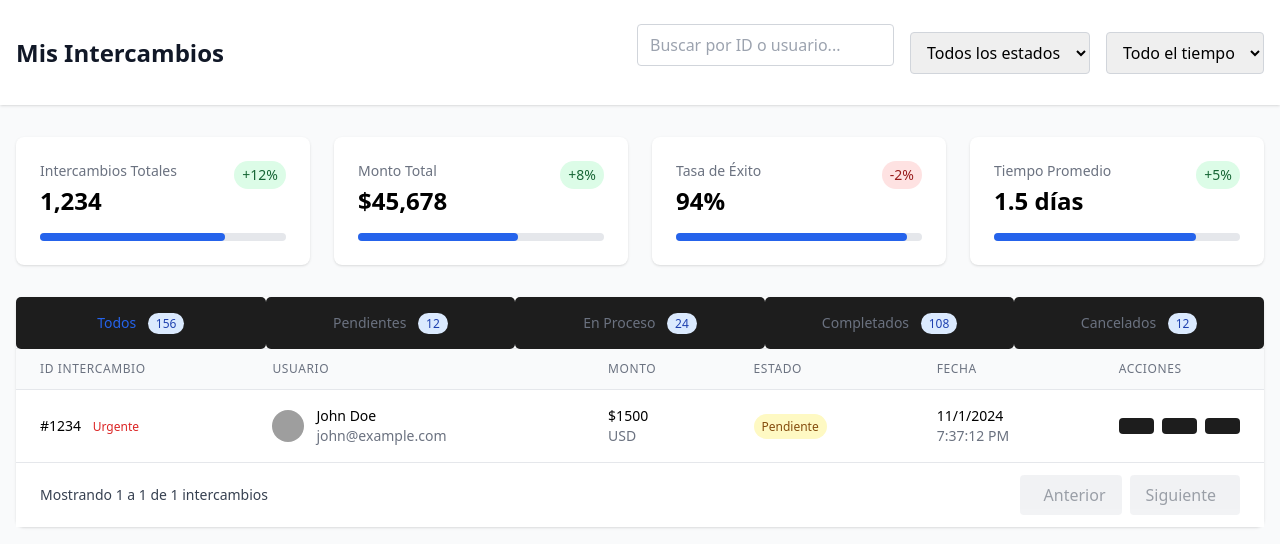
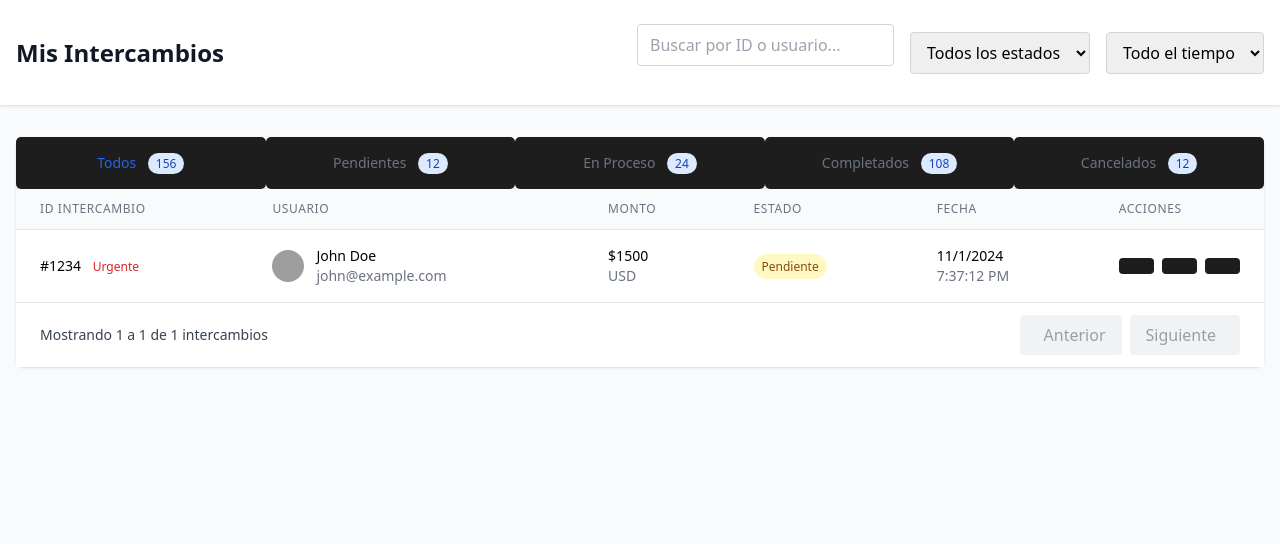
Before and after one commit to Kevin-Payan/MonchoTrade, a Vue app in the folder frontend_web/MonchoTradeWeb/: page /my-exchanges in a window 1280 px wide. Shown: the top 544 px of the page. Built offline with nearby package versions, Linux system fonts and the light colour scheme; grey boxes are pictures that could not be loaded.

Commit message:
cambios exchanges/products

```diff
--- a/frontend_web/MonchoTradeWeb/settings/appsettings.js
+++ b/frontend_web/MonchoTradeWeb/settings/appsettings.js
@@ -3,4 +3,5 @@ export const appsettings = {
     sessionRoute : '/session',
     profileImageRoute: '/profileimage',
     productRoute: '/product',
+    userRoute: '/user'
 }
--- a/frontend_web/MonchoTradeWeb/src/components/FeaturedItems.vue
+++ b/frontend_web/MonchoTradeWeb/src/components/FeaturedItems.vue
@@ -6,12 +6,13 @@
       <ItemCard
         v-for="item in items"
         :key="item.id"
+        :id="item.id"
         :title="item.title"
         :image-url="item.imageUrl"
         :offered-by="item.offeredBy"
         :description="item.description"
         :category="item.category"
-        @propose-exchange="$emit('propose-exchange', item.id)"
+        @propose-exchange="handleExchange"
       />
     </div>
   </div>
--- a/frontend_web/MonchoTradeWeb/src/components/ItemCard.vue
+++ b/frontend_web/MonchoTradeWeb/src/components/ItemCard.vue
@@ -87,6 +87,10 @@ import { useRouter } from 'vue-router';
 const router = useRouter();
 
 const props = defineProps({
+  id:{
+    type: Number,
+    required: true
+  },
   title: {
     type: String,
     required: true
@@ -124,6 +128,8 @@ const handleImageError = () => {
 };
 
 const handleProposeExchange = () => {
+  console.log(props.id)
+  localStorage.setItem('proposedExchange', props.id);
   emit('propose-exchange');
   router.push('/propose-exchange');
 };
--- a/frontend_web/MonchoTradeWeb/src/views/MyExchangesView.vue
+++ b/frontend_web/MonchoTradeWeb/src/views/MyExchangesView.vue
@@ -41,32 +41,6 @@
 
       <!-- Contenido Principal -->
       <main class="container mx-auto px-4 py-8">
-        <!-- Tarjetas de Estadísticas -->
-        <div class="grid grid-cols-1 md:grid-cols-4 gap-6 mb-8">
-          <div v-for="stat in stats" :key="stat.title"
-               class="bg-white rounded-lg shadow p-6">
-            <div class="flex justify-between items-start">
-              <div>
-                <p class="text-sm text-gray-500">{{ stat.title }}</p>
-                <p class="text-2xl font-bold mt-1">{{ stat.value }}</p>
-              </div>
-              <span :class="[
-                'text-sm px-2 py-1 rounded-full',
-                stat.trend > 0 ? 'bg-green-100 text-green-800' : 'bg-red-100 text-red-800'
-              ]">
-                {{ stat.trend > 0 ? '+' : '' }}{{ stat.trend }}%
-              </span>
-            </div>
-            <div class="mt-4">
-              <div class="w-full bg-gray-200 rounded-full h-2">
-                <div
-                  class="bg-blue-600 h-2 rounded-full"
-                  :style="{ width: `${stat.progress}%` }"
-                ></div>
-              </div>
-            </div>
-          </div>
-        </div>
 
         <!-- Lista de Intercambios -->
         <div class="bg-white rounded-lg shadow">
--- a/frontend_web/MonchoTradeWeb/src/views/ProposeExchangeView.vue
+++ b/frontend_web/MonchoTradeWeb/src/views/ProposeExchangeView.vue
@@ -151,11 +151,15 @@
            acceptCommunication.value
   })
 
+//route.params.id investigar
+
+const ItemYouWant = parseInt(localStorage.getItem("proposedExchange"), 10);
+const YourId = parseInt(localStorage.getItem("userId"), 10);
   // Métodos
   const fetchSelectedItem = async () => {
     try {
       const response = await axios.get(
-        `${appsettings.apiUrl}${appsettings.productRoute}/${route.params.id}`,
+        `${appsettings.apiUrl}${appsettings.productRoute}/${ItemYouWant}`,
         {
           headers: {
             "Content-Type": "application/json",
@@ -175,7 +179,7 @@
   const fetchMyItems = async () => {
     try {
       const response = await axios.get(
-        `${appsettings.apiUrl}${appsettings.productRoute}/my-items`, // Ajusta la ruta según tu API
+        `${appsettings.apiUrl}${appsettings.userRoute}/products/${YourId}`, // Ajusta la ruta según tu API
         {
           headers: {
             "Content-Type": "application/json",
@@ -185,7 +189,7 @@
       )
       myItems.value = response.data.map(item => ({
         ...item,
-        imageUrl: appsettings.apiUrl + "/uploads/products/" + (item.imageUrl || '/default.jpg')
+        imageUrl:  (item.imageUrl || 'https://localhost:7001/uploads/products/default.jpg')
       }))
     } catch (error) {
       console.error('Error fetching my items:', error)
```
